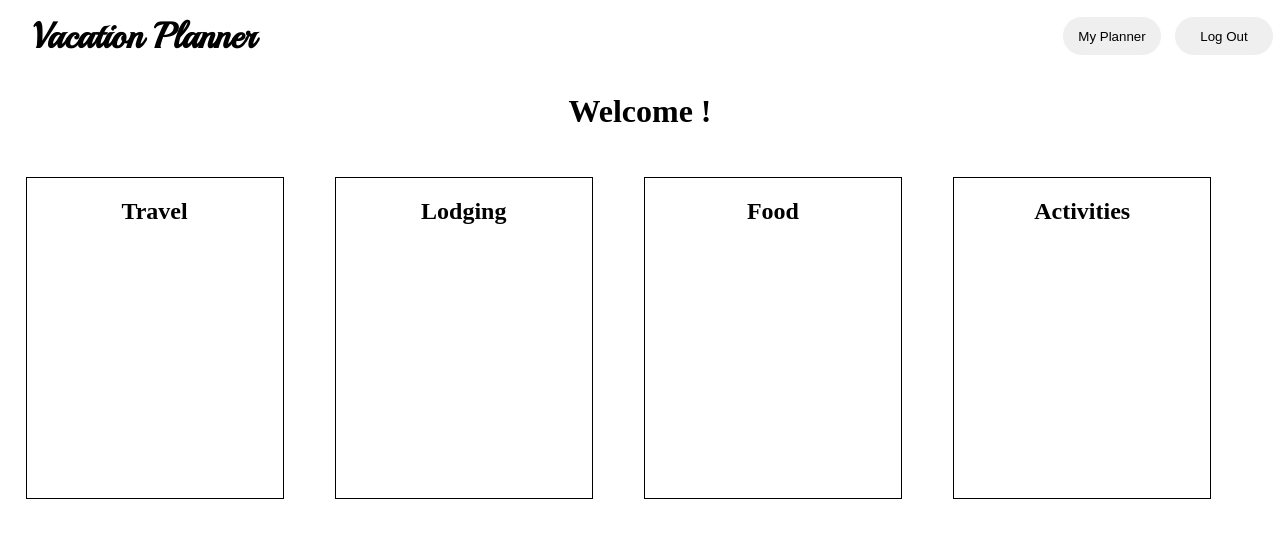
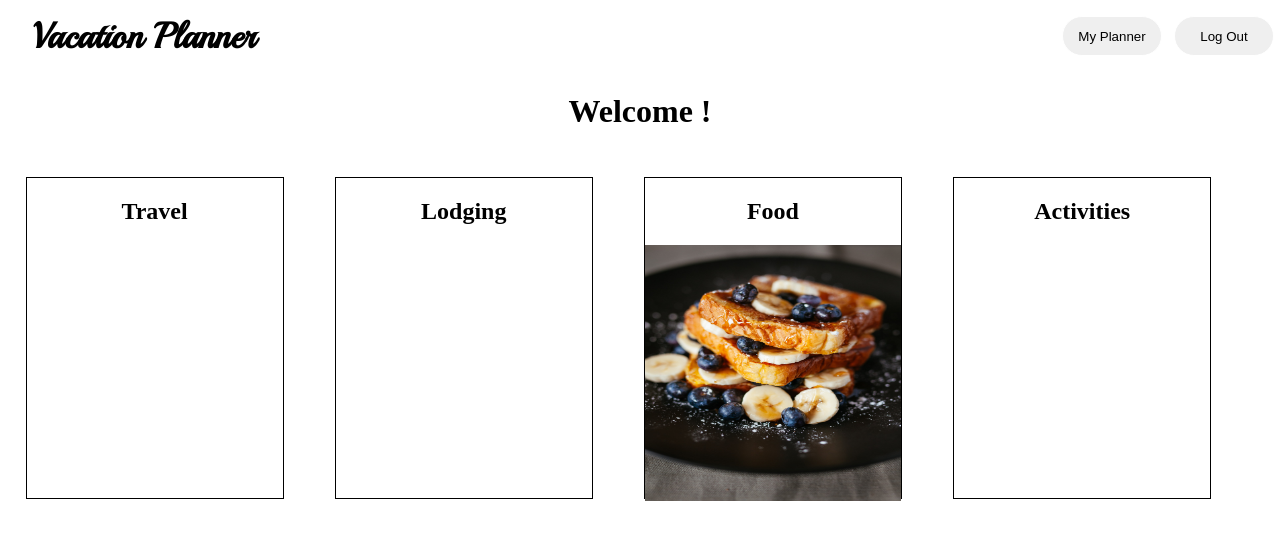
Before and after one commit to hiterharris/vacation-client, a React (Create React App) app: page /dashboard in a window 1280 px wide. Shown: the top 540 px of the page. Built offline with nearby package versions, Linux system fonts and the light colour scheme; no server answers; sample sign-in values are in the browser's storage.

Commit message:
dashboard food image

```diff
--- a/src/components/Dashboard.js
+++ b/src/components/Dashboard.js
@@ -2,6 +2,7 @@ import React from 'react';
 import { Link } from "react-router-dom";
 import {connect} from 'react-redux';
 import {fetchUser} from '../actions';
+import food from '../assets/images/food.jpg';
 import '../styles/dashboard.scss';
 
 function Dashboard(props) {
@@ -25,7 +26,9 @@ function Dashboard(props) {
         <Link className='link' to="/food">
           <div className='dashboard-card'>
             <h2>Food</h2>
-            <div></div>
+            <div className='card-image'>
+              <img src={food} />
+            </div>
           </div>
         </Link>
         <Link className='link' to="">
--- a/src/styles/dashboard.scss
+++ b/src/styles/dashboard.scss
@@ -13,6 +13,11 @@
             height: 40vh;
             border: 1px solid black;
             color: black;
+
+            img {
+                width: 100%;
+                height: 32vh;
+            }
         }
     }
 }
```
Also changed, not shown: src/assets/images/food.jpg (added).
